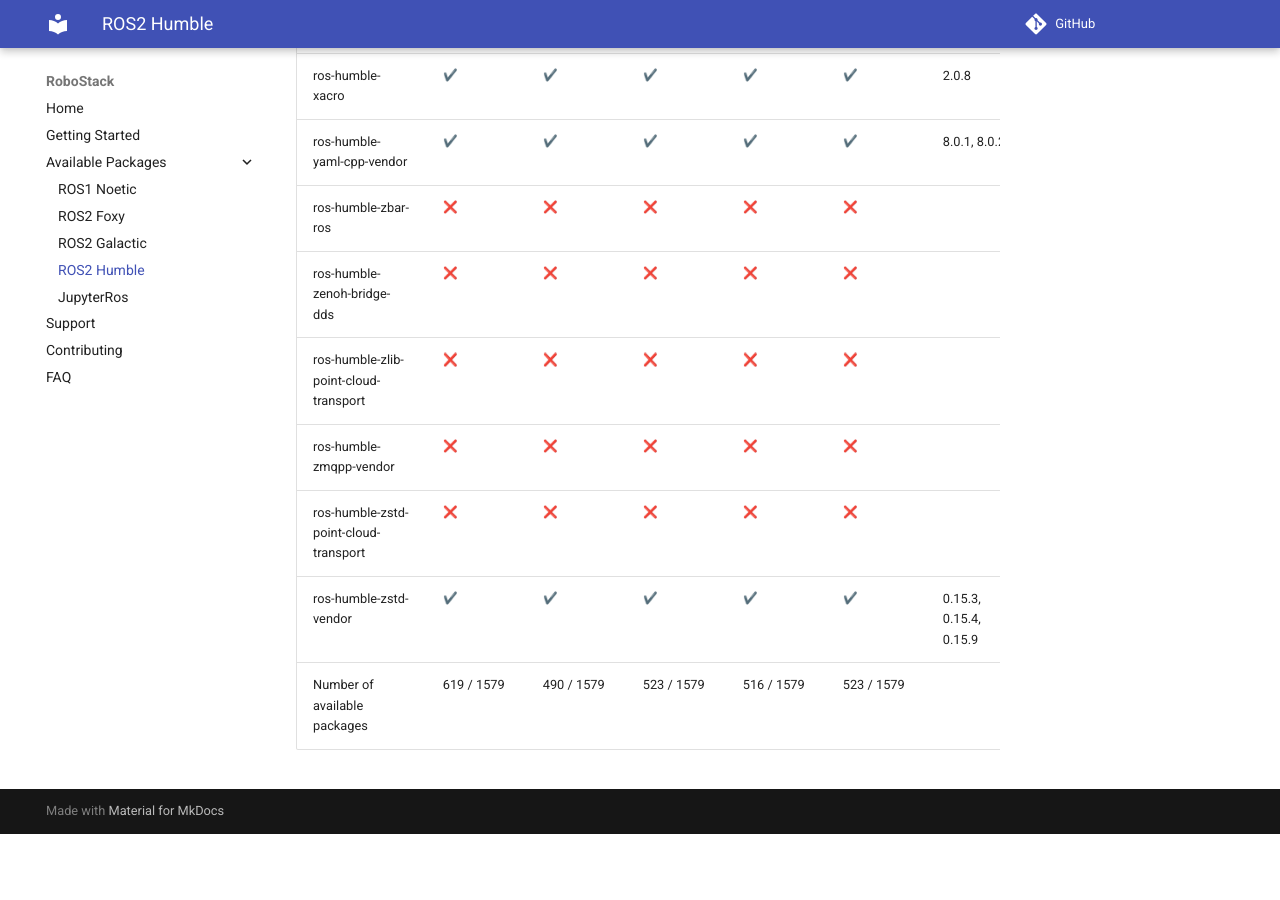
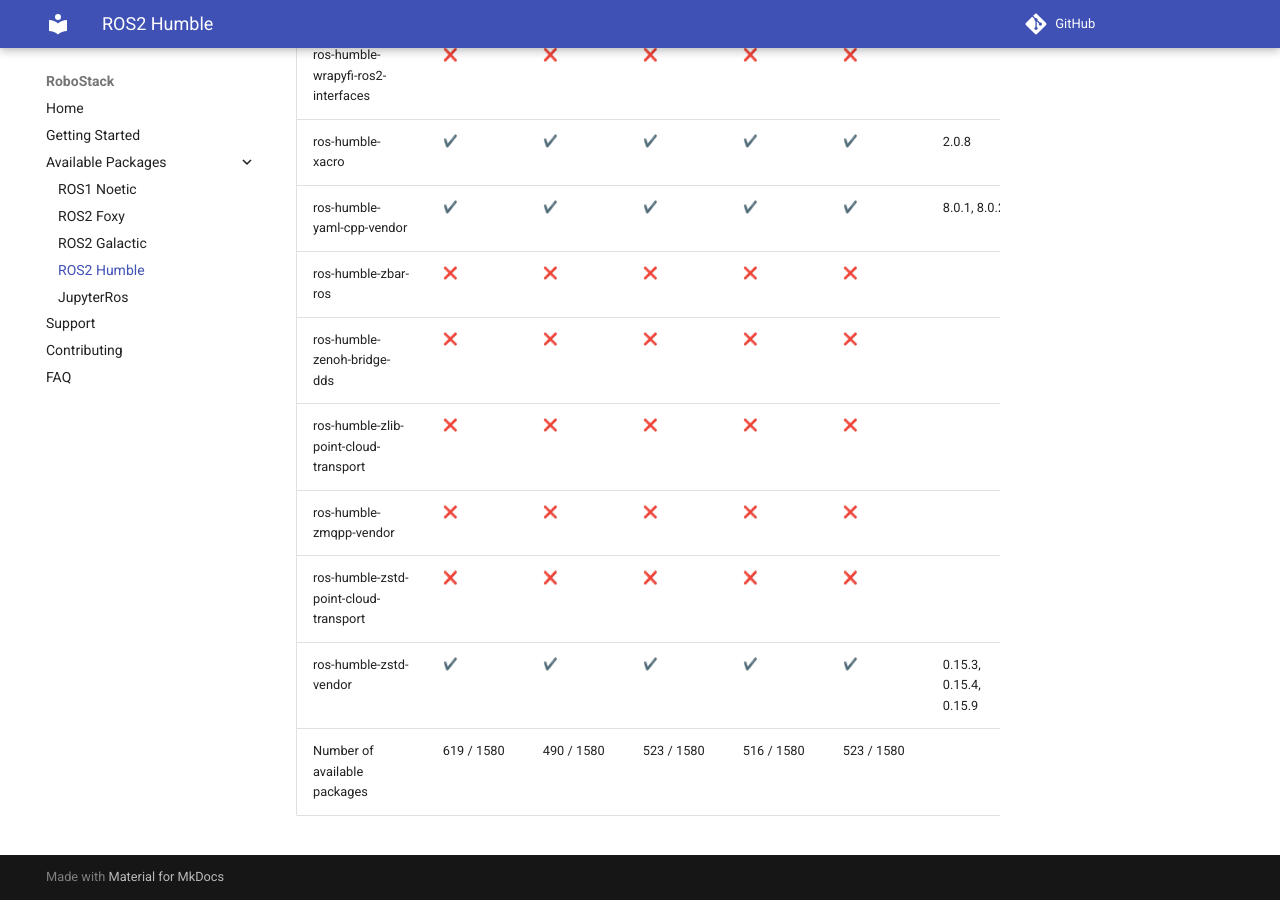
Before and after one commit to RoboStack/robostack.github.io, an MkDocs documentation site: the page built from docs/humble.md, in a window 1280 px wide and 900 px high, scrolled down 122754 px. Built offline with MkDocs 1.6.1 and Material for MkDocs 9.7.7, drawn with Linux system fonts in a browser that asks for light colours; emoji names are drawn with the system emoji font; comment, search, counter and statistics services are not loaded; before the commit the page ends 123588 px from its top, so only the background shows below that.

Commit message:
Update tables

```diff
--- a/docs/humble.md
+++ b/docs/humble.md
@@ -1579,4 +1580,4 @@
 | ros-humble-zmqpp-vendor | :x: { data-sort='0' } | :x: { data-sort='0' } | :x: { data-sort='0' } | :x: { data-sort='0' } | :x: { data-sort='0' } |   |
 | ros-humble-zstd-point-cloud-transport | :x: { data-sort='0' } | :x: { data-sort='0' } | :x: { data-sort='0' } | :x: { data-sort='0' } | :x: { data-sort='0' } |   |
 | ros-humble-zstd-vendor | :heavy_check_mark: { data-sort='1' } | :heavy_check_mark: { data-sort='1' } | :heavy_check_mark: { data-sort='1' } | :heavy_check_mark: { data-sort='1' } | :heavy_check_mark: { data-sort='1' } | 0.15.3, 0.15.4, 0.15.9  |
-| Number of available packages |  619 / 1579 | 490 / 1579 | 523 / 1579 | 516 / 1579 | 523 / 1579 |
+| Number of available packages |  619 / 1580 | 490 / 1580 | 523 / 1580 | 516 / 1580 | 523 / 1580 |
```
Also changed, not shown: other parts of docs/humble.md (+1 -0 lines).
